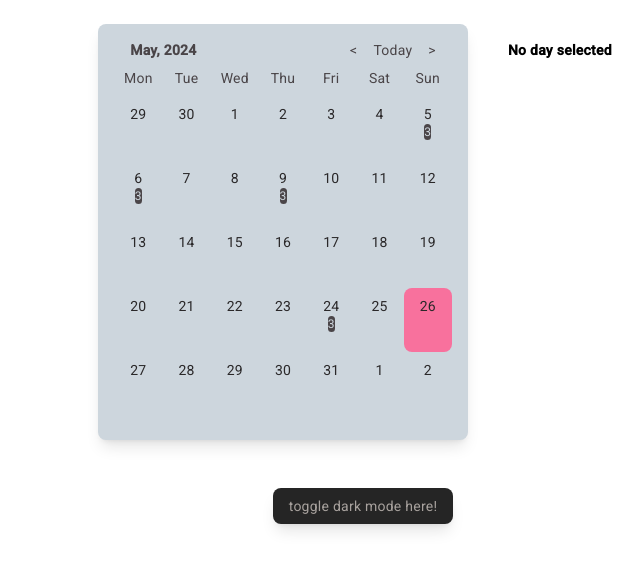
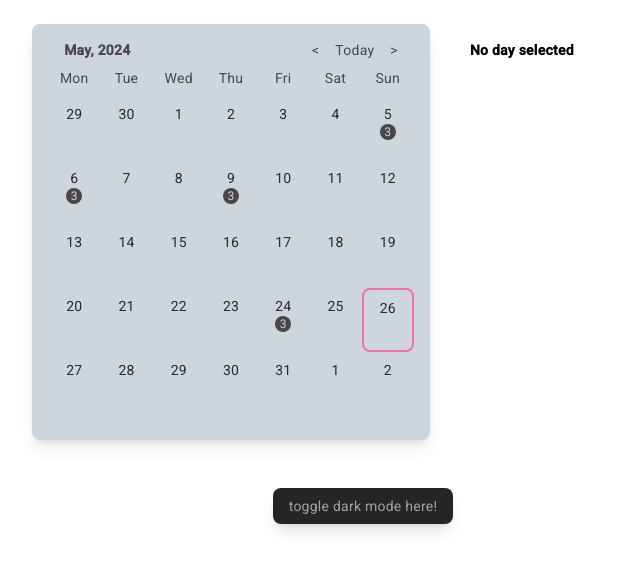
Before and after one commit to GuTory/ng-sandbox-suite, an Angular app in the folder ng-sandbox-suite/: page / in a window 1280 px wide. Shown: the top 570 px of the page, without its empty margins (277-920 px from the left). Built offline with nearby package versions, Linux system fonts and the light colour scheme.

Commit message:
ui fixes and datetime injection

```diff
--- a/ng-sandbox-suite/src/app/calendar/components/calendar/calendar.component.html
+++ b/ng-sandbox-suite/src/app/calendar/components/calendar/calendar.component.html
@@ -1,6 +1,6 @@
 <div class="flex flex-wrap justify-center gap-6">
-  <div class="[&>*]:flex [&>*]:min-w-fit p-4 text-calendar-background-dark dark:text-calendar-background-light bg-calendar-background-light dark:bg-calendar-background-dark rounded-lg shadow-lg">
-    <div class="flex mb-2 justify-between px-4">
+  <div class="[&>*]:flex p-4 text-calendar-background-dark dark:text-calendar-background-light bg-calendar-background-light dark:bg-calendar-background-dark rounded-lg shadow-lg">
+    <div class="flex mb-2 justify-between px-4 min-w-fit">
       <div class="font-semibold">
         {{ firstDayOfActiveMonth().monthShort }},
         {{ firstDayOfActiveMonth().year }}
@@ -33,20 +33,20 @@
             activeDay()?.toISODate() === dayOfMonth.toISODate(),
           'text-calendar-text-light dark:text-calendar-background-dark':
             firstDayOfActiveMonth().month !== dayOfMonth.month,
-            'bg-calendar-today': dayOfMonth.toISODate() === today().toISODate(),
+            'border-calendar-today border-2': dayOfMonth.toISODate() === today().toISODate(),
         }"
         class="flex flex-col px-4 py-2 min-h-16
         items-center justify-start
         cursor-pointer rounded-lg
         hover:bg-calendar-background-dark dark:hover:bg-calendar-background-light
-        hover:text-calendar-text-light dark:hover:text-calendar-background-dark"
+        hover:text-calendar-text-dark dark:hover:text-calendar-background-dark"
         (click)="setActiveDay(dayOfMonth)"
       >
         <div>
           {{ dayOfMonth.day }}
         </div>
         @if (dayOfWeekHabitCount(dayOfMonth) > 0) {
-        <div class="h-fit w-fit table-cell text-center text-xs rounded-full bg-calendar-background-dark dark:bg-calendar-background-light text-calendar-background-light dark:text-calendar-background-dark">
+        <div class="min-w-4 table-cell text-center text-xs rounded-full bg-calendar-background-dark dark:bg-calendar-background-light text-calendar-background-light dark:text-calendar-background-dark">
           {{ dayOfWeekHabitCount(dayOfMonth) }}
         </div>
         }
@@ -54,7 +54,7 @@
       }
     </div>
   </div>
-  <div class="p-4">
+  <div class="p-4 min-w-60">
     <div class="mb-8 font-semibold">
       @if (activeDay(); as activeDay) {
       <div>{{ activeDay.toLocaleString(DATE_MED) }}</div>
--- a/ng-sandbox-suite/src/app/calendar/components/calendar/calendar.component.ts
+++ b/ng-sandbox-suite/src/app/calendar/components/calendar/calendar.component.ts
@@ -8,6 +8,7 @@ import {
   inject,
   WritableSignal,
   input,
+  OnInit,
 } from '@angular/core';
 import { DateTime, Info, Interval } from 'luxon';
 import { HabitService } from '../../../utils/services/habit/habit.service';
@@ -21,11 +22,21 @@ import { MatBadgeModule } from '@angular/material/badge';
   templateUrl: './calendar.component.html',
   styleUrl: './calendar.component.scss',
 })
-export class CalendarComponent {
+export class CalendarComponent implements OnInit {
   /**
    * The habits to display in the calendar received as input.
    */
   habits: InputSignal<Habit> = input.required();
+
+  /**
+   * The current date context.
+   */
+  todayContext = input.required();
+
+  ngOnInit(): void {
+    console.log("Habits");
+    console.log(this.todayContext());
+  }
 
   /**
    * The habit service.
--- a/ng-sandbox-suite/src/app/root/hero/hero.component.html
+++ b/ng-sandbox-suite/src/app/root/hero/hero.component.html
@@ -1,6 +1,12 @@
 <section class="flex flex-col [&>*]:m-6 items-center">
-  <calendar [habits]="HabitService.getHabits()"></calendar>
-  <div (click)="toggleDarkmode()" class="w-fit px-4 py-2 rounded-lg shadow-lg bg-button-background-primary-light dark:bg-button-background-primary-dark text-stone-400 min-w-fit">
+  <calendar
+    [habits]="HabitService.getHabits()"
+    [todayContext]="getToday().plus({ year: 1 })"
+  ></calendar>
+  <div
+    (click)="toggleDarkmode()"
+    class="w-fit px-4 py-2 rounded-lg shadow-lg bg-button-background-primary-light dark:bg-button-background-primary-dark text-stone-400 min-w-fit"
+  >
     toggle dark mode here!
   </div>
 </section>
--- a/ng-sandbox-suite/src/app/root/hero/hero.component.ts
+++ b/ng-sandbox-suite/src/app/root/hero/hero.component.ts
@@ -1,6 +1,7 @@
 import { Component, inject } from '@angular/core';
 import { CommonModule } from '@angular/common';
 import { CalendarComponent } from 'src/app/calendar/components/calendar/calendar.component';
+import { DateTime } from 'luxon';
 import { HabitService } from '../../utils/services/habit/habit.service';
 import { ThemeService } from 'src/app/utils/services/theme/theme.service';
 
@@ -14,10 +15,13 @@ import { ThemeService } from 'src/app/utils/services/theme/theme.service';
 export class HeroComponent {
   private themeService = inject(ThemeService);
 
-
   HabitService: HabitService = inject(HabitService);
 
   public toggleDarkmode() {
     this.themeService.toggleDarkmode();
   }
+
+  public getToday() {
+    return DateTime.local();
+  }
 }
--- a/ng-sandbox-suite/src/app/utils/services/theme/theme.service.ts
+++ b/ng-sandbox-suite/src/app/utils/services/theme/theme.service.ts
@@ -1,4 +1,5 @@
 import { Injectable, OnDestroy, WritableSignal, signal } from '@angular/core';
+import { environment } from 'src/environments/environment';
 
 @Injectable({
   providedIn: 'root',
@@ -11,7 +12,7 @@ export class ThemeService implements OnDestroy {
   toggleDarkmode() {
     this.isDarkEnabled.update((isDark: boolean) => {
       localStorage.setItem('IsDarkEnabled', (!isDark).toString());
-      console.log('Dark mode enabled:', !isDark);
+      if (!environment.production) console.log('Dark mode enabled:', !isDark);
       return !isDark;
     });
   }
```
